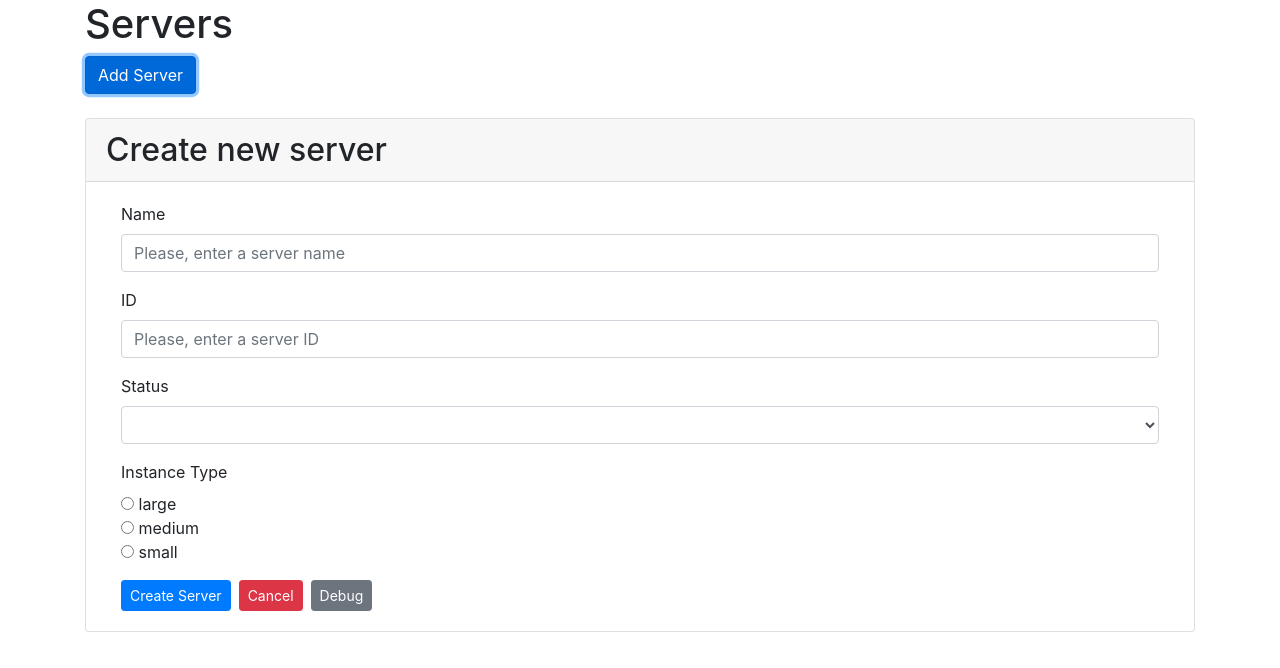
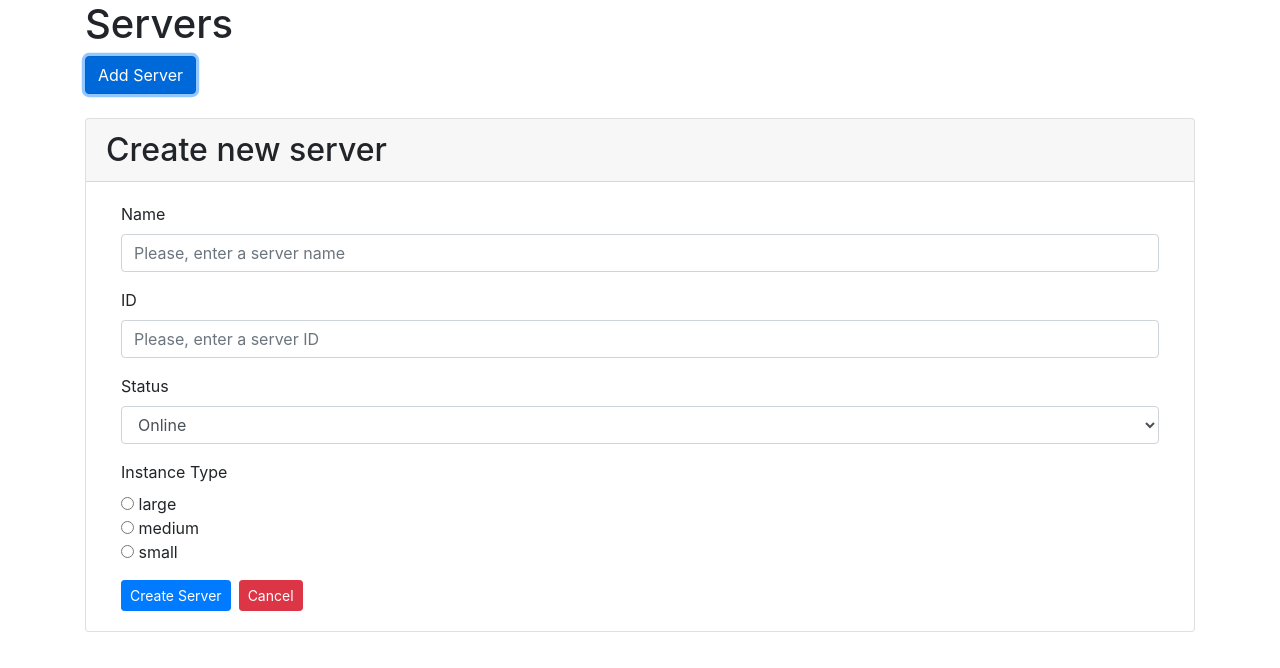
Before and after one commit to milioce/ng-course-basic, an Angular app: page / in a window 1280 px wide. Both pictures are taken after a click on the button "Add Server". Shown: the top 668 px of the page. Built offline with nearby package versions, Linux system fonts and the light colour scheme.

Commit message:
10 Forms - Change component with TD form to CreateServerComponent, to apply reactive form

```diff
--- a/src/app/servers/servers.component.html
+++ b/src/app/servers/servers.component.html
@@ -9,7 +9,7 @@
   <div *ngIf="displayForm" class="card mt-4">
     <h2 class="card-header">Create new server</h2>
     <div class="card-body">
-      <app-create-server-td (cancel)="displayForm = false"></app-create-server-td>
+      <app-create-server (cancel)="displayForm = false"></app-create-server>
     </div>
   </div>
 
```
